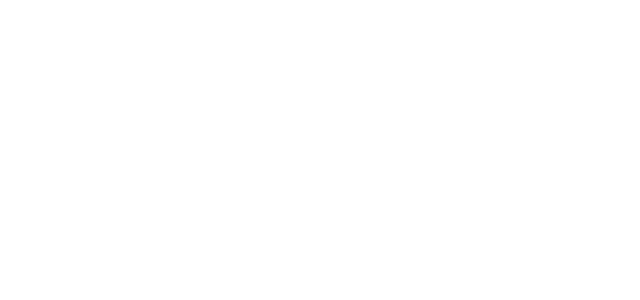
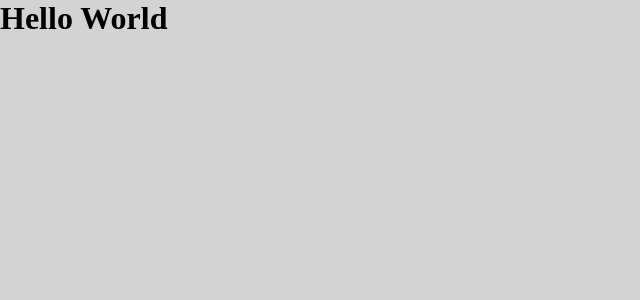
Before and after one commit to HBerglund/geographica, a React (Create React App) app: page / in a window 1280 px wide. Shown: the top 300 px of the page, without its empty margins (0-640 px from the left). Built offline with nearby package versions, Linux system fonts and the light colour scheme.

Commit message:
Add first components

```diff
--- a/package.json
+++ b/package.json
@@ -3,6 +3,7 @@
   "version": "0.1.0",
   "private": true,
   "dependencies": {
+    "@material-ui/core": "^4.11.3",
     "@testing-library/jest-dom": "^5.11.9",
     "@testing-library/react": "^11.2.5",
     "@testing-library/user-event": "^12.7.2",
--- a/public/index.html
+++ b/public/index.html
@@ -9,8 +9,8 @@
       content="Web site created using create-react-app"
     />
     <link rel="apple-touch-icon" href="%PUBLIC_URL%/logo192.png" />
-
     <link rel="manifest" href="%PUBLIC_URL%/manifest.json" />
+    <link rel="stylesheet" href="style.css" />
 
     <title>Geopedia</title>
   </head>
--- /dev/null
+++ b/public/style.css
@@ -0,0 +1,10 @@
+* {
+  margin: 0;
+  box-sizing: border-box;
+}
+
+body,
+#root {
+  width: 100%;
+  height: 100vh;
+}
--- a/src/App.tsx
+++ b/src/App.tsx
@@ -1,7 +1,15 @@
 import React from "react";
+import Layout from "./components/Layout";
+import Background from "./components/Background";
 
 function App() {
-  return <div></div>;
+  return (
+    <>
+      <h1>Hello World</h1>
+      <Background />
+      <Layout />
+    </>
+  );
 }
 
 export default App;
--- /dev/null
+++ b/src/assets/images.js
@@ -0,0 +1,3 @@
+const bgImg = "map.jpg";
+
+export default bgImg;
--- /dev/null
+++ b/src/components/Background.tsx
@@ -0,0 +1,17 @@
+import React, { CSSProperties } from "react";
+
+function Background() {
+  return <div style={rootStyle}></div>;
+}
+
+const rootStyle: CSSProperties = {
+  height: "100%",
+  width: "100%",
+  objectFit: "cover",
+  backgroundColor: "lightgray",
+  position: "fixed",
+  top: "0",
+  zIndex: -100,
+};
+
+export default Background;
--- /dev/null
+++ b/src/components/Layout.tsx
@@ -0,0 +1,7 @@
+import React from "react";
+
+function Layout() {
+  return <div></div>;
+}
+
+export default Layout;
```
Also changed, not shown: src/assets/map.jpg (added), 1 other file (tests, documents, lock files or other folders).
